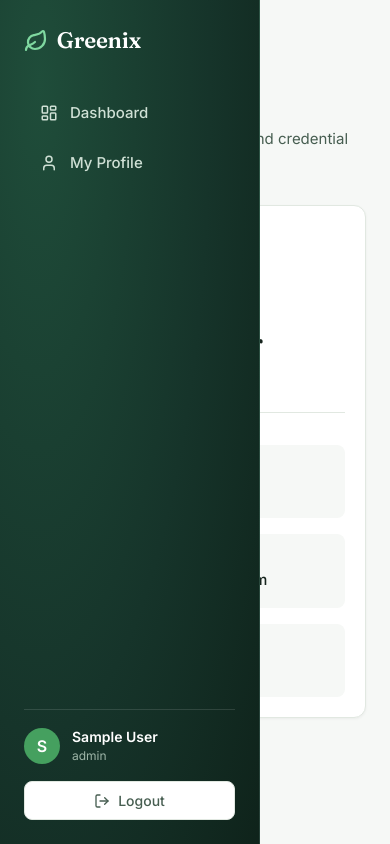
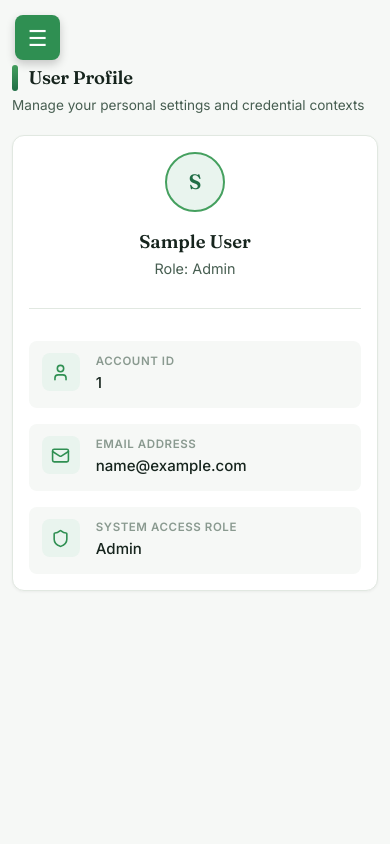
Before and after one commit to tamilvanan-web/Greenix-Frontend, a React (Vite) app: page /profile in a window 390 px wide. Built offline with nearby package versions, Linux system fonts and the light colour scheme; no server answers; sample sign-in values are in the browser's storage.

Commit message:
Improve responsive UI and layout

```diff
--- a/src/components/Layout.tsx
+++ b/src/components/Layout.tsx
@@ -21,12 +21,14 @@ const Layout: React.FC<LayoutProps> = ({ children }) => {
   const navigate = useNavigate();
 
   const [showLogoutModal, setShowLogoutModal] = useState(false);
+  const [sidebarOpen, setSidebarOpen] = useState(false);
 
   const handleLogout = () => {
     setShowLogoutModal(true);
   };
 
   const confirmLogout = () => {
+    setSidebarOpen(false);
     logout();
     navigate('/login');
   };
@@ -52,11 +54,18 @@ const Layout: React.FC<LayoutProps> = ({ children }) => {
 
   return (
     <>
+      {/* Mobile hamburger menu button */}
+      <button
+        className="menu-btn"
+        onClick={() => setSidebarOpen(!sidebarOpen)}
+      >
+        ☰
+      </button>
+
       <div className="layout-container">
 
         {/* Sidebar */}
-        <aside className="sidebar">
-
+        <aside className={`sidebar ${sidebarOpen ? "open" : ""}`}>
           <div className="sidebar-logo">
             <Leaf size={24} color="#7fd8a0" strokeWidth={2.2} />
             <span>Greenix</span>
@@ -69,6 +78,7 @@ const Layout: React.FC<LayoutProps> = ({ children }) => {
               <li className="sidebar-item">
                 <NavLink
                   to={getDashboardPath()}
+                  onClick={() => setSidebarOpen(false)}
                   className={({ isActive }) =>
                     isActive ? 'active' : ''
                   }
@@ -84,6 +94,7 @@ const Layout: React.FC<LayoutProps> = ({ children }) => {
                   <li className="sidebar-item">
                     <NavLink
                       to="/admin/complaints"
+                      onClick={() => setSidebarOpen(false)}
                       className={({ isActive }) =>
                         isActive ? 'active' : ''
                       }
@@ -96,6 +107,7 @@ const Layout: React.FC<LayoutProps> = ({ children }) => {
                   <li className="sidebar-item">
                     <NavLink
                       to="/admin/users"
+                      onClick={() => setSidebarOpen(false)}
                       className={({ isActive }) =>
                         isActive ? 'active' : ''
                       }
@@ -111,6 +123,7 @@ const Layout: React.FC<LayoutProps> = ({ children }) => {
               <li className="sidebar-item">
                 <NavLink
                   to="/profile"
+                  onClick={() => setSidebarOpen(false)}
                   className={({ isActive }) =>
                     isActive ? 'active' : ''
                   }
@@ -182,6 +195,13 @@ const Layout: React.FC<LayoutProps> = ({ children }) => {
 
         </aside>
 
+        {sidebarOpen && (
+          <div
+            className="mobile-overlay"
+            onClick={() => setSidebarOpen(false)}
+          />
+        )}
+
         {/* Main Content */}
         <main className="main-content">
           {children}
@@ -225,6 +245,7 @@ const Layout: React.FC<LayoutProps> = ({ children }) => {
               >
                 Yes, logout
               </button>
+
             </div>
           </div>
         </div>
--- a/src/styles/components.css
+++ b/src/styles/components.css
@@ -66,19 +66,22 @@
 .form-hint { font-size: 0.75rem; color: var(--text-muted); margin-top: 0.25rem; }
 
 /* Sidebar Layout */
-.sidebar {
-  position: fixed;
-  top: 0;
-  left: 0;
-  bottom: 0;
-  width: 260px;
-  background: var(--auth-gradient);
-  color: white;
-  padding: 1.5rem;
-  display: flex;
-  flex-direction: column;
-  z-index: var(--z-sidebar);
-  border-right: 1px solid rgba(255, 255, 255, 0.08);
+.sidebar{
+
+    width:260px;
+    height:100vh;
+
+    position:fixed;
+
+    top:0;
+    left:0;
+
+    transition:.3s;
+
+    overflow-y:auto;
+
+    z-index:1000;
+
 }
 
 .sidebar-logo {
@@ -364,3 +367,136 @@
   margin-top: 0.25rem;
   text-transform: capitalize;
 }
+
+
+/* ===================================
+   RESPONSIVE DESIGN
+=================================== */
+
+.menu-btn {
+    display: none;
+    position: fixed;
+    top: 15px;
+    left: 15px;
+    z-index: 2000;
+    width: 45px;
+    height: 45px;
+    border: none;
+    border-radius: 8px;
+    background: var(--primary);
+    color: white;
+    font-size: 22px;
+    cursor: pointer;
+    box-shadow: 0 4px 10px rgba(0,0,0,.2);
+}
+
+.mobile-overlay {
+    display: none;
+}
+
+@media (max-width: 992px) {
+
+    .detail-grid-2 {
+        grid-template-columns: 1fr;
+    }
+
+    .detail-summary-bar {
+        flex-direction: column;
+        align-items: flex-start;
+        gap: 12px;
+    }
+
+}
+
+@media (max-width:768px){
+
+    .menu-btn{
+        display:block;
+    }
+
+    .sidebar{
+        width:260px;
+        left:-260px;
+        top:0;
+        height:100vh;
+        position:fixed;
+        transition:left .3s ease;
+        z-index:1500;
+    }
+
+    .sidebar.open{
+        left:0;
+    }
+
+    .mobile-overlay{
+        display:block;
+        position:fixed;
+        top:0;
+        left:0;
+        width:100%;
+        height:100%;
+        background:rgba(0,0,0,.45);
+        z-index:1400;
+    }
+
+    .modal-content{
+        max-width:95%;
+        padding:20px;
+    }
+
+    .modal-footer{
+        flex-direction:column;
+    }
+
+    .modal-footer .btn{
+        width:100%;
+    }
+
+    .btn{
+        width:100%;
+    }
+
+    .custom-table{
+        min-width:700px;
+    }
+
+    .table-container{
+        overflow-x:auto;
+        -webkit-overflow-scrolling:touch;
+    }
+
+    .attachment-list{
+        flex-direction:column;
+    }
+
+    .attachment-thumb{
+        width:100%;
+        height:auto;
+    }
+
+}
+
+@media (max-width:480px){
+
+    .modal-content{
+        padding:15px;
+    }
+
+    .detail-value-lg{
+        font-size:1rem;
+    }
+
+    .detail-section-title{
+        font-size:.95rem;
+    }
+
+    .badge{
+        font-size:.7rem;
+    }
+
+    .btn{
+        padding:.75rem;
+        font-size:.85rem;
+    }
+
+}
--- a/src/styles/dashboards.css
+++ b/src/styles/dashboards.css
@@ -26,7 +26,7 @@
 
 .kpi-grid {
   display: grid;
-  grid-template-columns: repeat(auto-fit, minmax(220px, 1fr));
+  grid-template-columns:repeat(4,1fr);
   gap: 1.25rem;
   margin-bottom: 2rem;
 }
@@ -232,3 +232,168 @@
   .profile-card { padding: 1.25rem; }
   .profile-header { flex-direction: column; text-align: center; }
 }
+
+/* ==========================================
+   RESPONSIVE DASHBOARD
+========================================== */
+
+/* Large Tablet */
+@media (max-width: 992px) {
+
+  .dashboard-header {
+    margin-bottom: 1.5rem;
+  }
+
+  .dashboard-title {
+    font-size: 1.6rem;
+    flex-wrap: wrap;
+  }
+
+  .dashboard-section {
+    padding: 1.25rem;
+  }
+
+  .kpi-grid {
+    grid-template-columns: repeat(2, 1fr);
+  }
+
+  .profile-card {
+    max-width: 100%;
+  }
+
+}
+
+/* Mobile */
+@media (max-width: 768px) {
+
+  .dashboard-header {
+    margin-bottom: 1.25rem;
+  }
+
+  .dashboard-title {
+    font-size: 1.35rem;
+    line-height: 1.3;
+  }
+
+  .dashboard-subtitle {
+    font-size: 0.85rem;
+  }
+
+  .dashboard-section {
+    padding: 1rem;
+  }
+
+  .kpi-grid {
+    grid-template-columns: 1fr;
+    gap: 1rem;
+  }
+
+  .kpi-card {
+    flex-direction: row;
+    align-items: center;
+    padding: 1rem;
+  }
+
+  .kpi-icon-wrapper {
+    width: 42px;
+    height: 42px;
+  }
+
+  .kpi-value {
+    font-size: 1.3rem;
+  }
+
+  .timeline {
+    padding-left: 1rem;
+  }
+
+  .timeline-dot {
+    left: -18px;
+  }
+
+  .timeline-header {
+    flex-direction: column;
+    align-items: flex-start;
+    gap: 5px;
+  }
+
+  .upload-zone {
+    padding: 1.25rem;
+  }
+
+  .profile-card {
+    width: 100%;
+    max-width: 100%;
+    padding: 1rem;
+  }
+
+  .profile-header {
+    flex-direction: column;
+    text-align: center;
+    gap: 1rem;
+  }
+
+  .profile-avatar {
+    width: 70px;
+    height: 70px;
+    font-size: 1.6rem;
+  }
+
+  .profile-info-row {
+    flex-direction: row;
+    align-items: flex-start;
+  }
+
+  .table {
+    min-width: 700px;
+  }
+
+  .table-wrapper {
+    overflow-x: auto;
+    -webkit-overflow-scrolling: touch;
+  }
+
+}
+
+/* Small Mobile */
+@media (max-width: 480px) {
+
+  .dashboard-title {
+    font-size: 1.15rem;
+  }
+
+  .dashboard-section {
+    padding: 0.85rem;
+  }
+
+  .kpi-card {
+    padding: 0.85rem;
+  }
+
+  .kpi-value {
+    font-size: 1.1rem;
+  }
+
+  .section-title {
+    font-size: 1rem;
+  }
+
+  .profile-avatar {
+    width: 60px;
+    height: 60px;
+    font-size: 1.3rem;
+  }
+
+  .profile-name {
+    font-size: 1.15rem;
+  }
+
+  .profile-info-row {
+    padding: 0.8rem;
+  }
+
+  .upload-zone {
+    padding: 1rem;
+  }
+
+}
--- a/src/styles/global.css
+++ b/src/styles/global.css
@@ -1,108 +1,199 @@
 @import './variables.css';
 
-* {
-  box-sizing: border-box;
-  margin: 0;
-  padding: 0;
+/* ===========================
+   Global Reset
+=========================== */
+
+*,
+*::before,
+*::after{
+    box-sizing:border-box;
+    margin:0;
+    padding:0;
 }
 
-body {
-  font-family: var(--font-family-sans);
-  background-color: var(--bg-main);
-  color: var(--text-primary);
-  line-height: 1.5;
-  -webkit-font-smoothing: antialiased;
-  -moz-osx-font-smoothing: grayscale;
+html{
+    scroll-behavior:smooth;
 }
 
-h1, h2, h3, h4, h5, h6 {
-  font-family: var(--font-family-display);
-  font-weight: 600;
-  color: var(--text-primary);
+html,
+body,
+#root{
+    width:100%;
+    min-height:100%;
+    overflow-x:hidden;
 }
 
-a {
-  text-decoration: none;
-  color: var(--primary);
-  transition: color var(--transition-speed);
+body{
+    font-family:var(--font-family-sans);
+    background:var(--bg-main);
+    color:var(--text-primary);
+    line-height:1.5;
+    -webkit-font-smoothing:antialiased;
+    -moz-osx-font-smoothing:grayscale;
 }
 
-a:hover {
-  color: var(--primary-hover);
+img{
+    max-width:100%;
+    height:auto;
+    display:block;
 }
 
-/* Custom Scrollbar */
-::-webkit-scrollbar {
-  width: 8px;
-  height: 8px;
+button{
+    cursor:pointer;
+    font-family:inherit;
 }
 
-::-webkit-scrollbar-track {
-  background: var(--bg-main);
+input,
+textarea,
+select{
+    font-family:inherit;
+    width:100%;
 }
 
-::-webkit-scrollbar-thumb {
-  background: var(--text-muted);
-  border-radius: var(--border-radius-sm);
+/* ===========================
+   Typography
+=========================== */
+
+h1,h2,h3,h4,h5,h6{
+    font-family:var(--font-family-display);
+    font-weight:600;
+    color:var(--text-primary);
 }
 
-::-webkit-scrollbar-thumb:hover {
-  background: var(--text-secondary);
+a{
+    color:var(--primary);
+    text-decoration:none;
+    transition:.3s;
 }
 
-/* Utility Layout Classes */
-.layout-container {
-  display: flex;
-  min-height: 100vh;
+a:hover{
+    color:var(--primary-hover);
 }
 
-.main-content {
-  flex: 1;
-  padding: 2rem;
-  background-color: var(--bg-main);
-  overflow-y: auto;
-  margin-left: 260px; /* Sidebar width spacer */
-  transition: margin var(--transition-speed) ease-in-out;
+/* ===========================
+   Scrollbar
+=========================== */
+
+::-webkit-scrollbar{
+    width:8px;
+    height:8px;
 }
 
-@media (max-width: 768px) {
-  .main-content {
-    margin-left: 0;
-    padding: 1.5rem;
-    padding-top: 5rem; /* Space for mobile navbar */
-  }
+::-webkit-scrollbar-track{
+    background:var(--bg-main);
 }
 
-.flex-between {
-  display: flex;
-  align-items: center;
-  justify-content: space-between;
+::-webkit-scrollbar-thumb{
+    background:var(--text-muted);
+    border-radius:10px;
 }
 
-.flex-center {
-  display: flex;
-  align-items: center;
-  justify-content: center;
+::-webkit-scrollbar-thumb:hover{
+    background:var(--text-secondary);
 }
 
-/* Spinner Loader */
-.spinner {
-  border: 4px solid rgba(0, 0, 0, 0.1);
-  width: 40px;
-  height: 40px;
-  border-radius: 50%;
-  border-left-color: var(--primary);
-  animation: spin 1s linear infinite;
+/* ===========================
+   Layout
+=========================== */
+
+.layout-container{
+    display:flex;
+    min-height:100vh;
 }
 
-@keyframes spin {
-  0% { transform: rotate(0deg); }
-  100% { transform: rotate(360deg); }
+.main-content{
+    margin-left:260px;
+    width:calc(100% - 260px);
+    min-height:100vh;
+    padding:20px;
+    transition:.3s;
 }
 
-.loading-wrapper {
-  display: flex;
-  justify-content: center;
-  align-items: center;
-  min-height: 300px;
+/* ===========================
+   Utility Classes
+=========================== */
+
+.flex-between{
+    display:flex;
+    justify-content:space-between;
+    align-items:center;
 }
+
+.flex-center{
+    display:flex;
+    justify-content:center;
+    align-items:center;
+}
+
+/* ===========================
+   Loading Spinner
+=========================== */
+
+.loading-wrapper{
+    display:flex;
+    justify-content:center;
+    align-items:center;
+    min-height:300px;
+}
+
+.spinner{
+    width:40px;
+    height:40px;
+    border:4px solid rgba(0,0,0,.1);
+    border-top-color:var(--primary);
+    border-radius:50%;
+    animation:spin .8s linear infinite;
+}
+
+@keyframes spin{
+    to{
+        transform:rotate(360deg);
+    }
+}
+
+/* ===========================
+   Tablet
+=========================== */
+
+@media (max-width:992px){
+
+    .main-content{
+        padding:18px;
+    }
+
+}
+
+/* ===========================
+   Mobile
+=========================== */
+
+@media (max-width:768px){
+
+    body{
+        font-size:15px;
+    }
+
+    .main-content{
+        width:100%;
+        margin-left:0;
+        padding:70px 15px 20px;
+    }
+
+}
+
+/* ===========================
+   Small Mobile
+=========================== */
+
+@media (max-width:480px){
+
+    body{
+        font-size:14px;
+    }
+
+    .main-content{
+        padding:65px 12px 15px;
+    }
+
+}
```
Also changed, not shown: src/styles/auth.css (+14 -4 lines).
